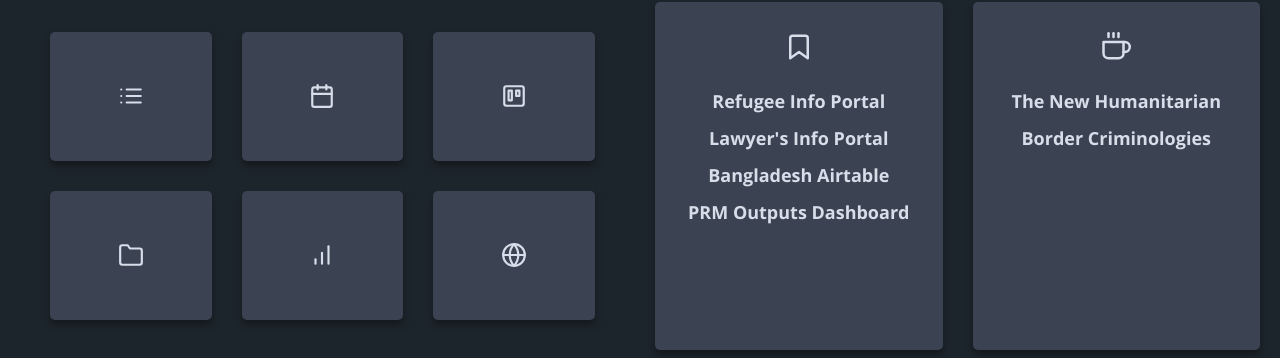
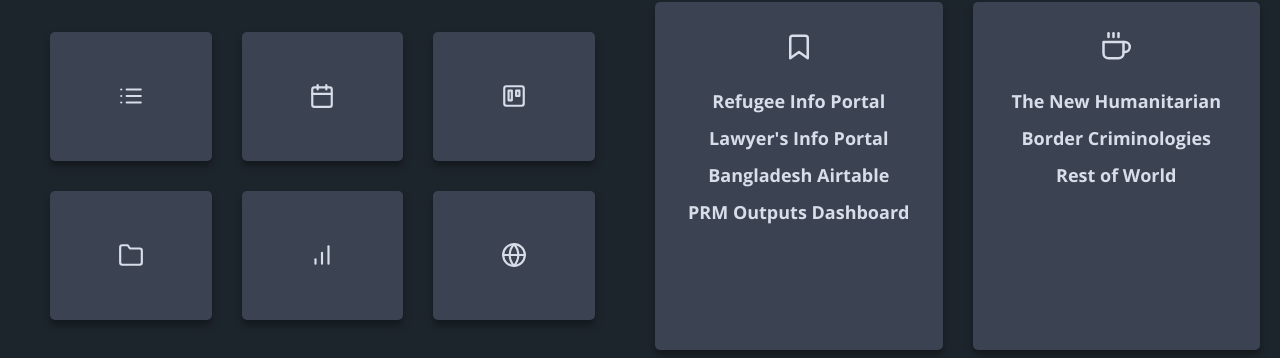
Before and after one commit to kcole93/kcole93.github.io, a Jekyll site: the page bento-work/index.html, which Jekyll copies as it is, in a window 1280 px wide. Shown: the part 463-821 px from the top of the page. Built offline with Jekyll 4.4.1, drawn with Linux system fonts in a browser that asks for light colours.

Commit message:
Additional Work Bento reading links

```diff
--- a/bento-work/index.html
+++ b/bento-work/index.html
@@ -127,6 +127,12 @@
                     class="qlist__link"
                     >Border Criminologies</a
                 >
+                <a
+                    href="https://restofworld.org/"
+                    target="_self"
+                    class="qlist__link"
+                    >Rest of World</a
+                >
             </div>
         </div>
         <script src="js/time.js"></script>
```
